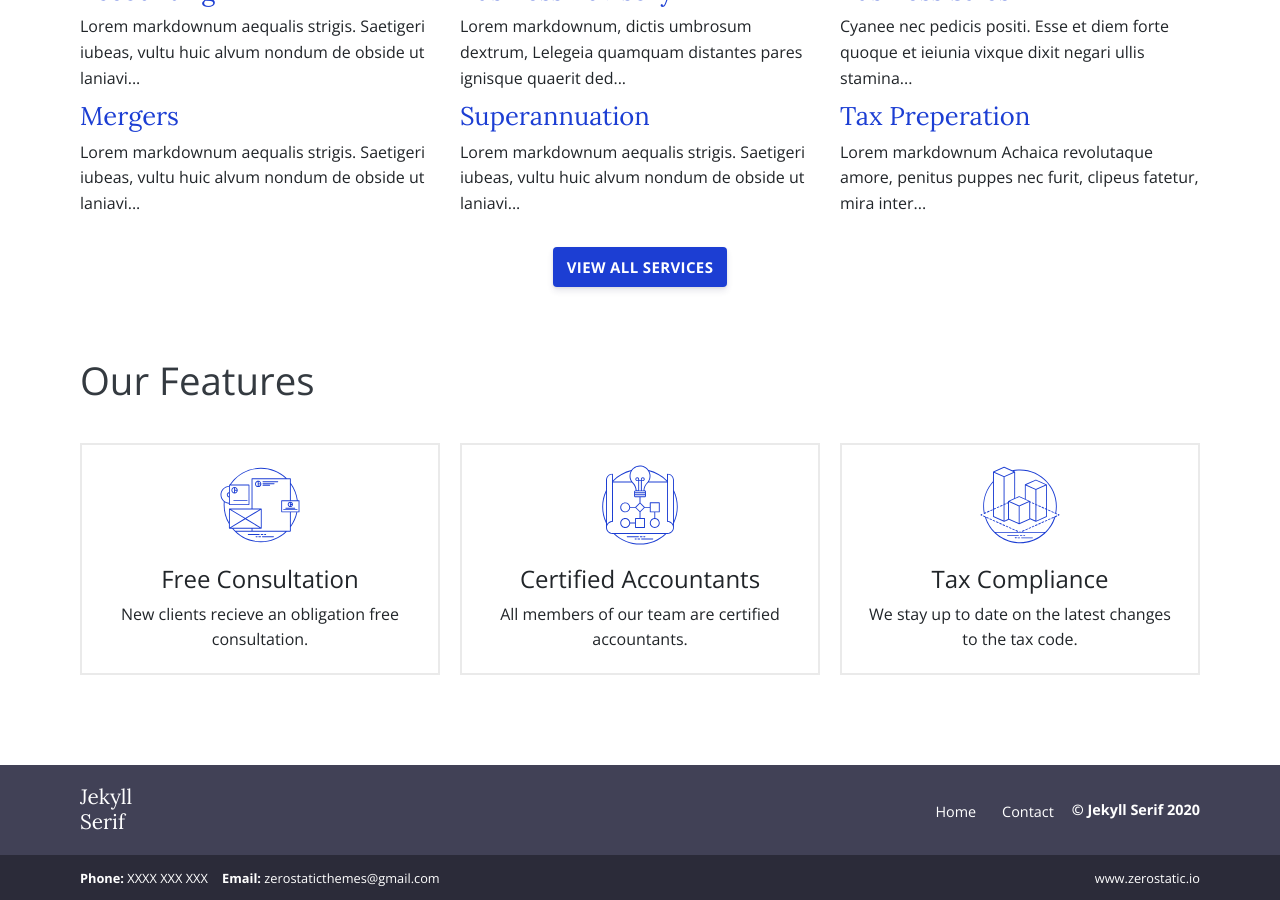
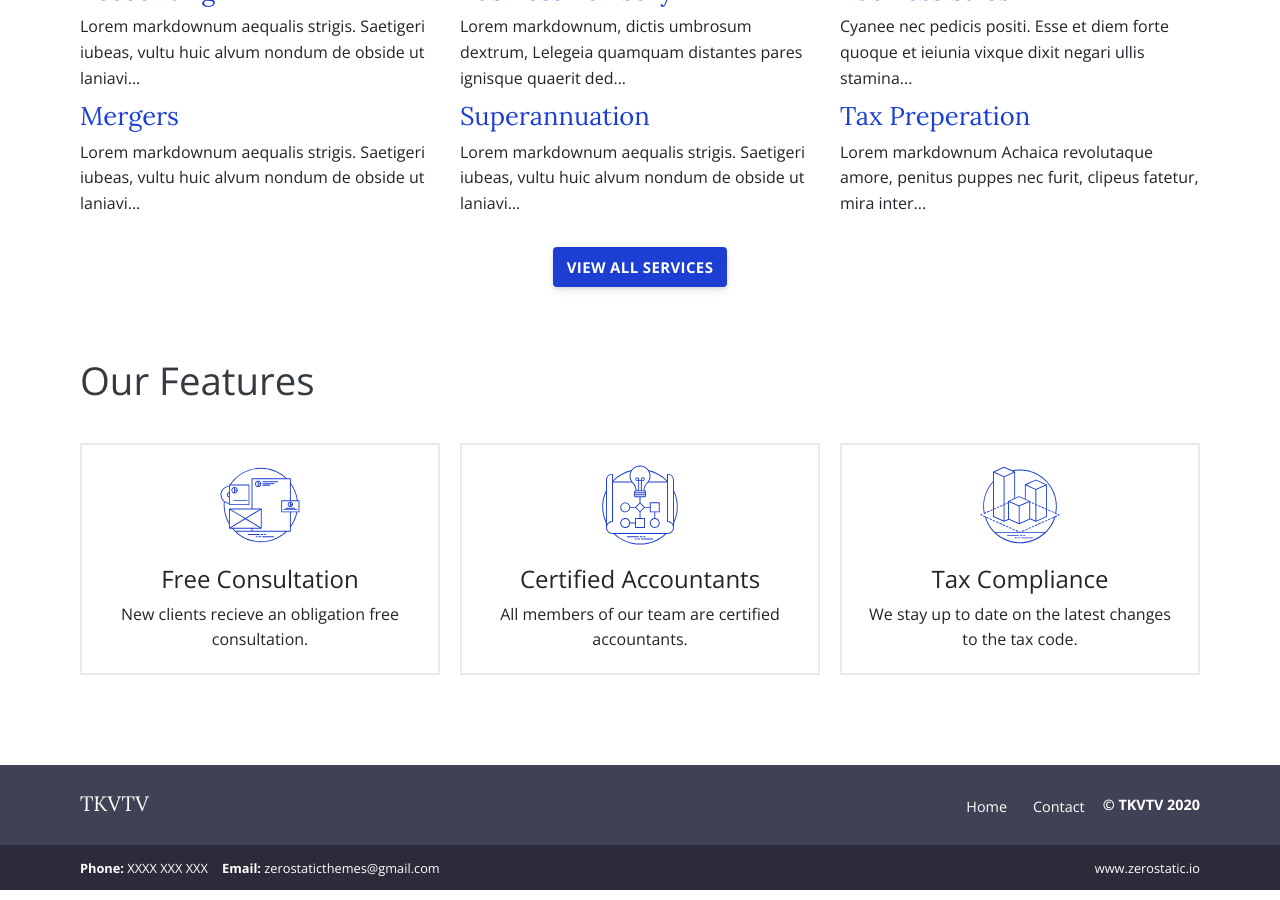
Before and after one commit to takagotch/page104, a Jekyll site: the page built from index.html, in a window 1280 px wide and 900 px high, scrolled down 790 px. Built offline with Jekyll 4.4.1, drawn with Linux system fonts in a browser that asks for light colours.

Commit message:
Update _config.yml

```diff
--- a/_config.yml
+++ b/_config.yml
@@ -1,7 +1,7 @@
-baseurl: ''
+baseurl: 'https://takagotch.github.io/page104/'
 exclude: ['README.md']
 permalink: pretty
-title: 'Jekyll Serif'
+title: 'TKVTV'
 
 collections:
   services:
```
